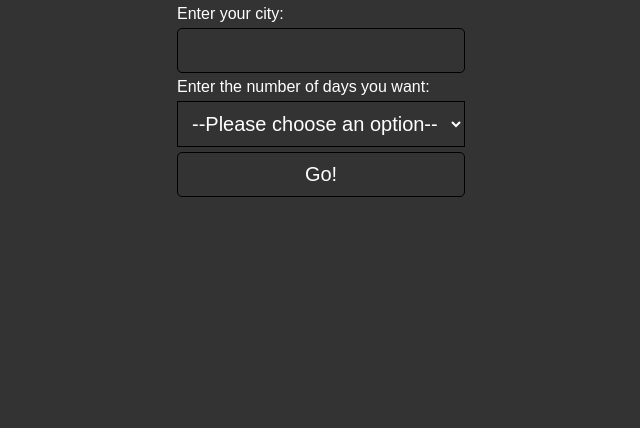
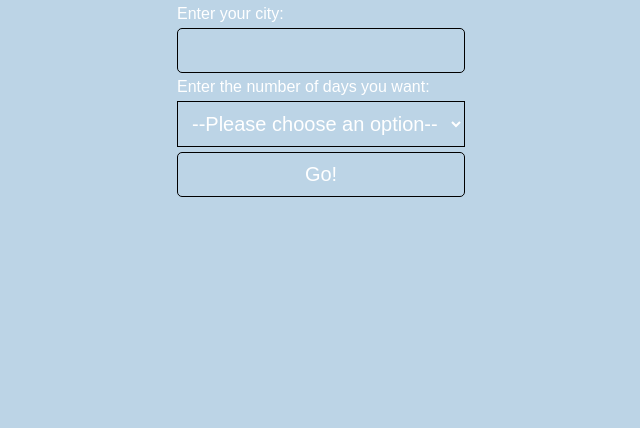
Before and after one commit to Czecevic/WeatherForcast_Correction, a plain HTML site: page index.html in a window 1280 px wide. Shown: the part 372-800 px from the top of the page, without its empty margins (319-959 px from the left). Drawn offline with Linux system fonts and the light colour scheme.

Commit message:
add day and night color 2

```diff
--- a/index.css
+++ b/index.css
@@ -14,7 +14,7 @@ body {
   justify-content: center;
   align-items: center;
   gap: 20px;
-  background-color: #333;
+  background-color: #bcd4e6;
 }
 
 img {
```
